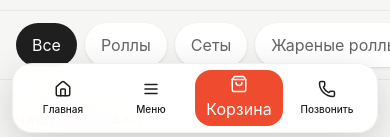
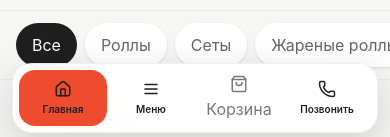
Before and after one commit to lolimon575-pixel/primerimperator, a Next.js app: page / in a window 390 px wide. Shown: the part 699-836 px from the top of the page. Built offline with nearby package versions, Linux system fonts and the light colour scheme.

Commit message:
Fix category filtering and mobile tab active states

```diff
--- a/app/menu/page.tsx
+++ b/app/menu/page.tsx
@@ -5,6 +5,7 @@ import Link from "next/link";
 import { ArrowLeft, Search, ShoppingBag } from "lucide-react";
 import ProductCard from "@/components/ProductCard";
 import CartDrawer from "@/components/CartDrawer";
+import MobileNav from "@/components/MobileNav";
 import { useCart } from "@/components/CartProvider";
 import { menu } from "@/data/menu";
 
@@ -55,6 +56,7 @@ export default function MenuPage() {
       </section>
 
       {cartOpen && <CartDrawer items={items} onClose={() => setCartOpen(false)} onIncrease={increase} onDecrease={decrease} onRemove={remove} />}
+      <MobileNav cartCount={count} cartOpen={cartOpen} onCartClick={() => setCartOpen(true)} />
     </main>
   );
 }
--- a/app/page.tsx
+++ b/app/page.tsx
@@ -123,13 +123,14 @@ export default function Home() {
       <div className="sticky top-16 z-30 mt-4 border-y border-black/[0.05] bg-[#f6f6f4]/95 backdrop-blur-xl">
         <div className="no-scrollbar mx-auto flex max-w-7xl gap-2 overflow-x-auto px-4 py-3 sm:px-6">
           {["Все", ...menu.map((section) => section.category)].map((category) => (
-            <button type="button" key={category} onClick={() => setActiveCategory(category)} className={"whitespace-nowrap rounded-full px-4 py-2.5 text-xs font-semibold transition " + (activeCategory === category ? "bg-[#1f1f1f] text-white" : "bg-white text-[#666] shadow-sm hover:text-[#1f1f1f]")}>
+            <button type="button" key={category} onClick={() => chooseCategory(category)} className={"whitespace-nowrap rounded-full px-4 py-2.5 text-xs font-semibold transition " + (activeCategory === category ? "bg-[#1f1f1f] text-white" : "bg-white text-[#666] shadow-sm hover:text-[#1f1f1f]")}>
               {category}
             </button>
           ))}
         </div>
       </div>
 
+      {activeCategory === "Все" && (
         <section className="mx-auto max-w-7xl px-4 py-8 sm:px-6 sm:py-10">
           <div className="flex items-end justify-between">
             <div><p className="text-xs font-semibold uppercase tracking-[0.12em] text-[#ef4b2f]">Чаще выбирают</p><h2 className="mt-1 text-3xl font-bold tracking-[-0.04em] sm:text-4xl">Популярное</h2></div>
@@ -139,6 +140,7 @@ export default function Home() {
             {popular.map((product) => <ProductCard key={product.id} product={product} onAdd={() => add(product)} quantity={quantityOf(product.id)} />)}
           </div>
         </section>
+      )}
 
       <section id="menu" className="scroll-mt-32 mx-auto max-w-7xl px-4 pb-10 sm:px-6 sm:pb-14">
         <div className="rounded-[28px] bg-white p-4 sm:p-6">
@@ -194,7 +196,7 @@ export default function Home() {
       </footer>
 
       {cartOpen && <CartDrawer items={items} onClose={() => setCartOpen(false)} onIncrease={increase} onDecrease={decrease} onRemove={remove} />}
-      <MobileNav cartCount={count} onCartClick={() => setCartOpen(true)} />
+      <MobileNav cartCount={count} cartOpen={cartOpen} onCartClick={() => setCartOpen(true)} />
     </main>
   );
 }
--- a/components/MobileNav.tsx
+++ b/components/MobileNav.tsx
@@ -1,23 +1,51 @@
 "use client";
 
 import Link from "next/link";
+import { usePathname } from "next/navigation";
 import { Home, Menu, Phone, ShoppingBag } from "lucide-react";
 
-export default function MobileNav({ cartCount = 0, onCartClick }: { cartCount?: number; onCartClick?: () => void }) {
+export default function MobileNav({
+  cartCount = 0,
+  cartOpen = false,
+  onCartClick,
+}: {
+  cartCount?: number;
+  cartOpen?: boolean;
+  onCartClick?: () => void;
+}) {
+  const pathname = usePathname();
+  const homeActive = pathname === "/" && !cartOpen;
+  const menuActive = pathname.startsWith("/menu") && !cartOpen;
+
+  const tabClass = (active: boolean) =>
+    "relative flex min-h-14 flex-col items-center justify-center gap-1 rounded-2xl text-[10px] font-semibold transition " +
+    (active ? "bg-[#ef4b2f] text-white" : "text-[#777] hover:bg-[#f5f5f3] hover:text-[#333]");
+
   return (
     <nav className="fixed bottom-3 left-3 right-3 z-50 grid grid-cols-4 rounded-[20px] border border-black/[0.06] bg-white/95 p-1.5 shadow-[0_12px_38px_rgba(0,0,0,.16)] backdrop-blur-xl md:hidden">
-      <Link href="/#home" className="flex min-h-14 flex-col items-center justify-center gap-1 rounded-2xl text-[10px] font-medium text-[#777]">
-        <Home size={18} /><span>Главная</span>
+      <Link href="/" className={tabClass(homeActive)} aria-current={homeActive ? "page" : undefined}>
+        <Home size={18} />
+        <span>Главная</span>
       </Link>
-      <Link href="/menu" className="flex min-h-14 flex-col items-center justify-center gap-1 rounded-2xl text-[10px] font-medium text-[#777]">
-        <Menu size={18} /><span>Меню</span>
+
+      <Link href="/menu" className={tabClass(menuActive)} aria-current={menuActive ? "page" : undefined}>
+        <Menu size={18} />
+        <span>Меню</span>
       </Link>
-      <button onClick={onCartClick} className="relative flex min-h-14 flex-col items-center justify-center gap-1 rounded-2xl bg-[#ef4b2f] text-[10px] font-semibold text-white">
-        <ShoppingBag size={18} /><span>Корзина</span>
-        {cartCount > 0 && <span className="absolute right-2 top-1 grid h-5 min-w-5 place-items-center rounded-full bg-white px-1 text-[9px] font-bold text-[#ef4b2f]">{cartCount}</span>}
+
+      <button type="button" onClick={onCartClick} className={tabClass(cartOpen)} aria-pressed={cartOpen}>
+        <ShoppingBag size={18} />
+        <span>Корзина</span>
+        {cartCount > 0 && (
+          <span className={"absolute right-2 top-1 grid h-5 min-w-5 place-items-center rounded-full px-1 text-[9px] font-bold " + (cartOpen ? "bg-white text-[#ef4b2f]" : "bg-[#ef4b2f] text-white")}>
+            {cartCount}
+          </span>
+        )}
       </button>
-      <a href="tel:+79272253863" className="flex min-h-14 flex-col items-center justify-center gap-1 rounded-2xl text-[10px] font-medium text-[#777]">
-        <Phone size={18} /><span>Позвонить</span>
+
+      <a href="tel:+79272253863" className={tabClass(false)}>
+        <Phone size={18} />
+        <span>Позвонить</span>
       </a>
     </nav>
   );
```
Lines whose indentation alone changed are shown as unchanged.
